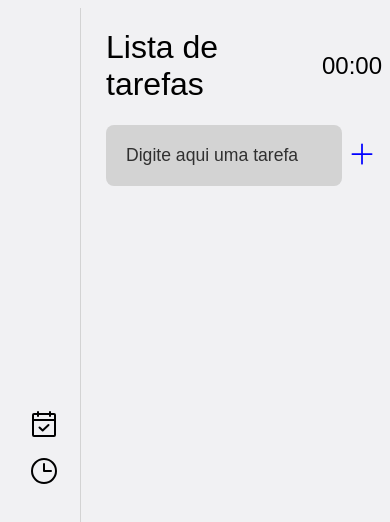
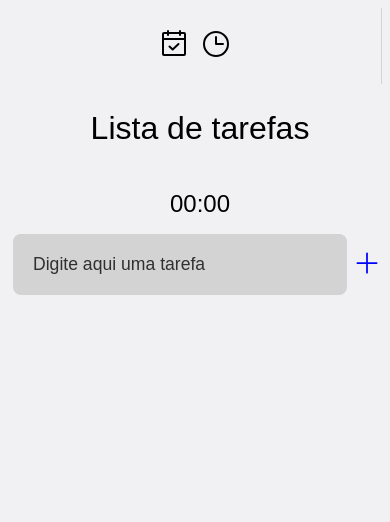
Before and after one commit to clarxyg/todoapp, a React (Vite) app: page / in a window 390 px wide. Shown: the top 522 px of the page. Built offline with nearby package versions, Linux system fonts and the light colour scheme.

Commit message:
add medias queries

```diff
--- a/src/index.css
+++ b/src/index.css
@@ -23,9 +23,22 @@
   gap: 10px;
 }
 
+@media (max-width: 768px) {
+  .sidebar_container {
+    flex-direction: row;
+    height: 100%;
+  }
+}
+
 .App {
   display: flex;
   width: 100%;
+}
+
+@media (max-width: 768px) {
+  .App {
+    flex-direction: column;
+  }
 }
 
 .icon {
@@ -43,6 +56,13 @@
 .container_list {
   width: 100%;
   padding-left: 25px;
+}
+
+@media (max-width: 768px) {
+  .container_list {
+    padding-left: unset;
+    padding: 5px;
+  }
 }
 
 input {
@@ -98,6 +118,13 @@ input::placeholder {
   gap: 15px;
 }
 
+@media (max-width: 768px) {
+  .container_title {
+    flex-direction: column;
+    gap: 5px;
+  }
+}
+
 .selected {
   color: var(--blue);
 }
```
